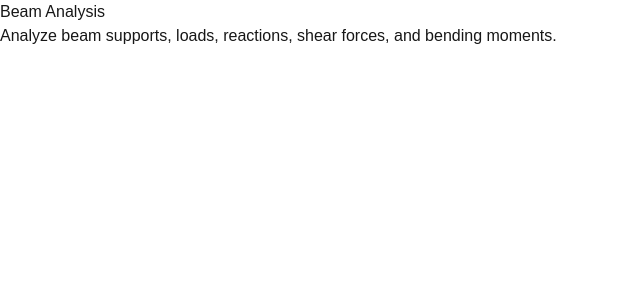
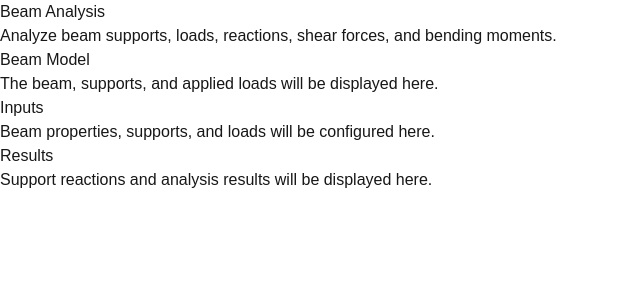
Before and after one commit to jkupi/engineering_platform, a Next.js app: page /structural/beam in a window 1280 px wide. Shown: the top 300 px of the page, without its empty margins (0-640 px from the left). Built offline with nearby package versions, Linux system fonts and the light colour scheme.

Commit message:
Added beam analysis workspace sections

```diff
--- a/src/app/structural/beam/page.tsx
+++ b/src/app/structural/beam/page.tsx
@@ -6,6 +6,30 @@ export default function BeamPage() {
       <p>
         Analyze beam supports, loads, reactions, shear forces, and bending moments.
       </p>
+
+      <section>
+        <h2>Beam Model</h2>
+
+        <p>
+          The beam, supports, and applied loads will be displayed here.
+        </p>
+      </section>
+
+      <section>
+        <h2>Inputs</h2>
+
+        <p>
+          Beam properties, supports, and loads will be configured here.
+        </p>
+      </section>
+
+      <section>
+        <h2>Results</h2>
+
+        <p>
+          Support reactions and analysis results will be displayed here.
+        </p>
+      </section>
     </main>
   );
 }
```
